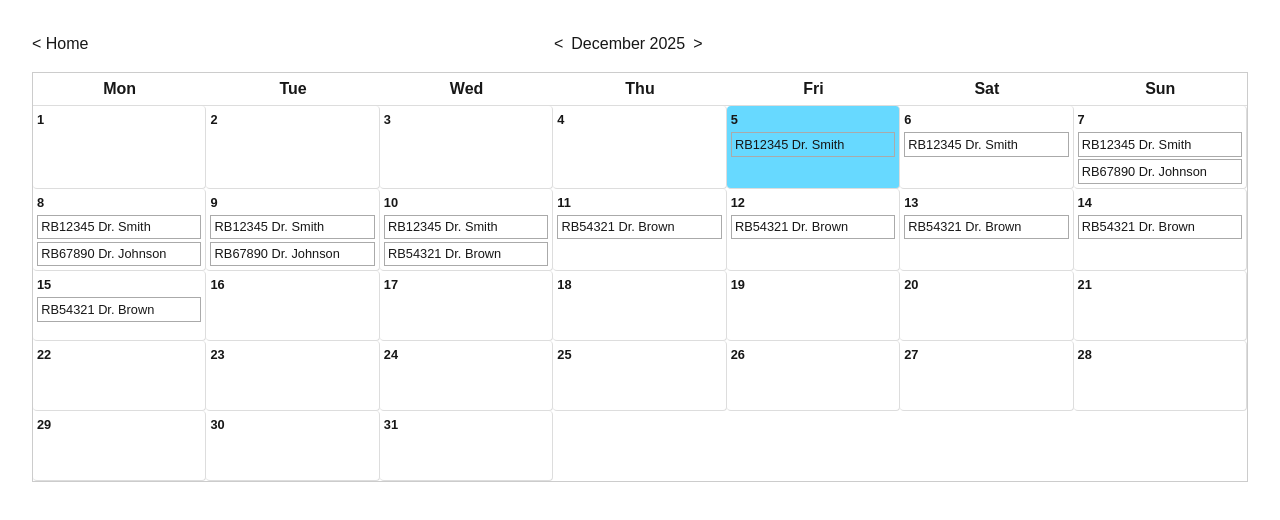
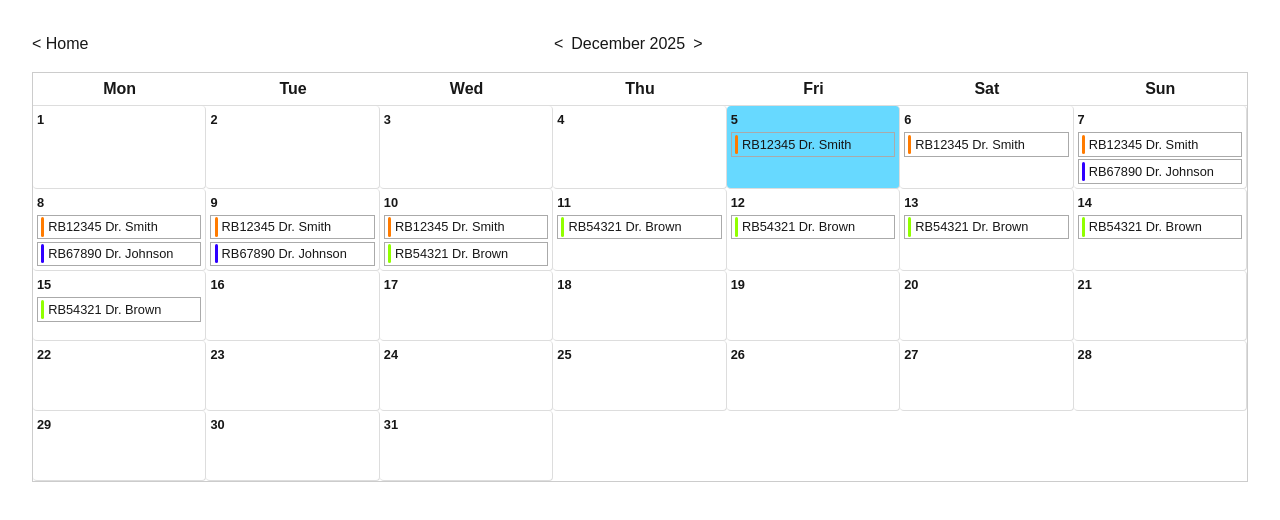
Before and after one commit to stfc-dylan03/ReactScheduler, a Next.js app in the folder react-scheduler-test/: page /scheduler in a window 1280 px wide. Shown: the top 520 px of the page. Built offline with nearby package versions, Linux system fonts and the light colour scheme.

Commit message:
Coloured tabs for different instruments

```diff
--- a/react-scheduler-test/app/scheduler/page.tsx
+++ b/react-scheduler-test/app/scheduler/page.tsx
@@ -19,6 +19,16 @@ type Experiment = {
 type ExperimentsFile = {
     experiments: Experiment[];
 };
+
+const instrumentColours: Record<string, string> = {
+    ChipIR : "#ff7b00ff",
+    ZOOM : "#2f00ffff",
+    WISH : "#91ff00ff",
+}
+
+function getInstrumentColour(instrument: string): string {
+    return instrumentColours[instrument] ?? "#ddd";
+}
 
 function buildMonthCalendar(date: Date): (Date | null)[] {
     const year = date.getFullYear();
@@ -170,16 +180,33 @@ export default function SchedulerPage() {
                                     <div
                                     key={exp.RBNumber}
                                     style={{
+                                        display: "flex",
+                                        alignItems: "center",
+                                        gap: "0.25rem",
                                         borderRadius: "0px",
                                         border: "1px solid #aaa",
                                         padding: "0.1rem 0.2rem",
-                                        overflow: "hidden",
-                                        textOverflow: "ellipsis",
-                                        whiteSpace: "nowrap",
                                     }}
                                     title={`${exp.RBNumber} ${exp.experimentTitle} (Investigator: ${exp.investigator})`}
                                     >
-                                        {exp.RBNumber} {exp.investigator}
+                                        {/* Colour Indicator */}
+                                        <div style={{
+                                            width: "3px",
+                                            alignSelf: "stretch",
+                                            borderRadius: "3px",
+                                            backgroundColor: getInstrumentColour(exp.instrument),
+                                            flexShrink: 0
+                                        }}
+                                        />
+                                        <div
+                                            style={{
+                                                overflow: "hidden",
+                                                textOverflow: "ellipsis",
+                                                whiteSpace: "nowrap",
+                                            }}
+                                        >
+                                            {exp.RBNumber} {exp.investigator}
+                                        </div>
                                     </div>
                                 ))}
                             </div>
```
